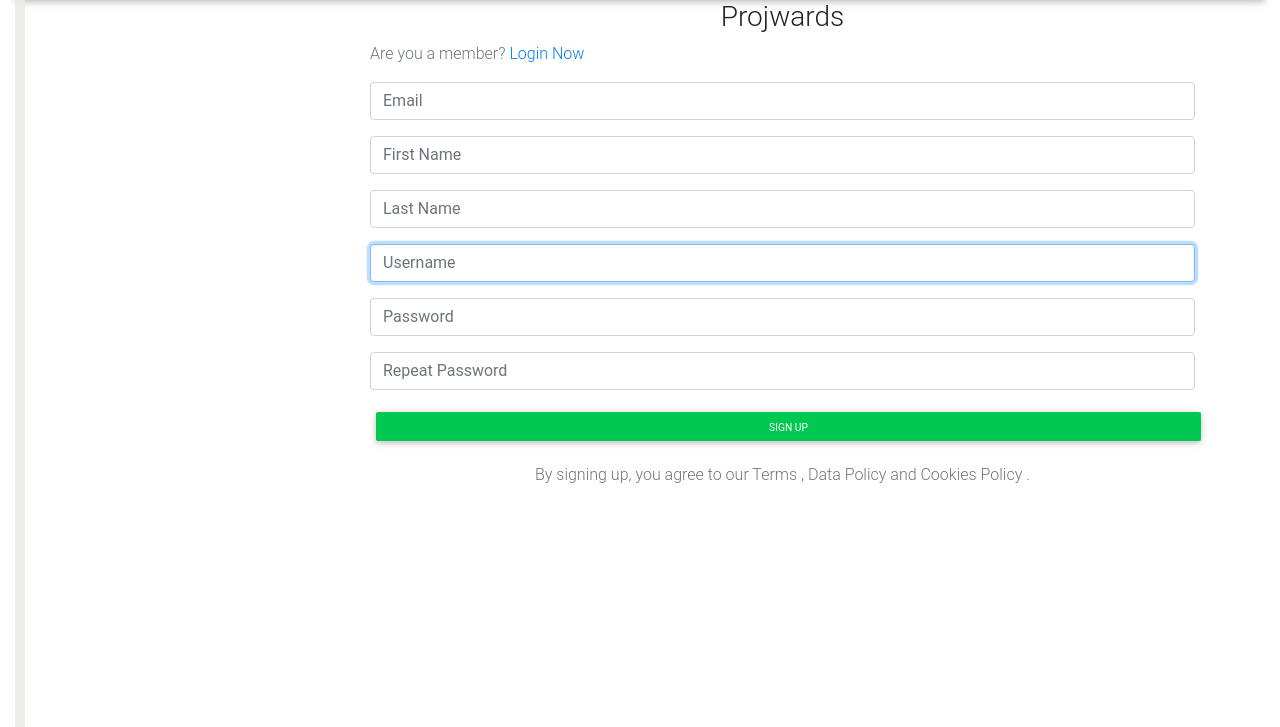
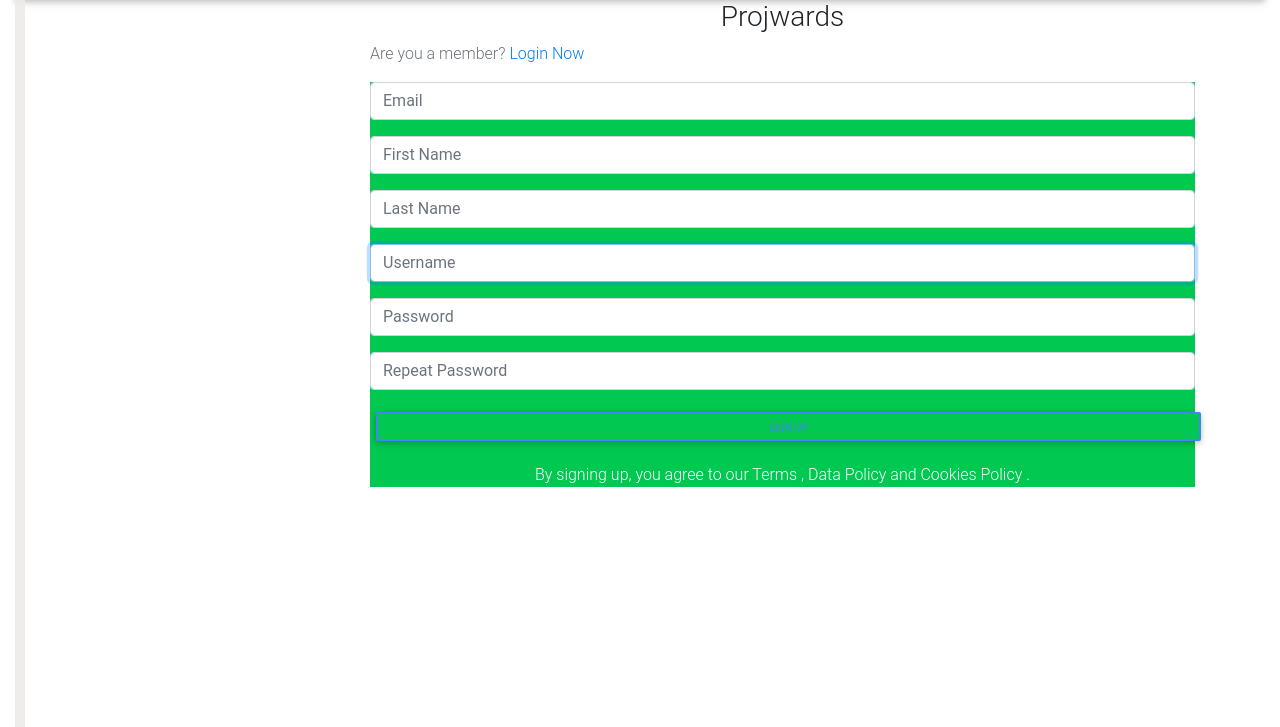
Before and after one commit to Paulwamaria/neighbourhood, a Django app: page /register/ in a window 1280 px wide. Shown: the part 57-784 px from the top of the page. Run offline with Django 3.2, Linux system fonts and the light colour scheme; some libraries are stand-ins or nearby versions; some web fonts are replaced.

Commit message:
Add background color to the registration form

```diff
--- a/users/templates/users/register.html
+++ b/users/templates/users/register.html
@@ -21,18 +21,18 @@
                 <div class="text-muted">
                     <p>Are you a member? <a href="#">Login Now</a></p>
                 </div>
-                <div class="panel-body">
+                <div class="panel-body bg-success">
 
                     <form action="" method="POST" enctype="multipart/form-data">
                         {% csrf_token %}
                         {{form|crispy}}
                         <div class="form-group">
-                            <input type="submit" class="btn btn-success btn-sm sign form-control" value="Sign Up"
+                            <input type="submit" class="btn btn-success btn-sm btn-outline-primary  form-control" value="Sign Up"
                                 id='sign'>
                         </div>
 
                         <div class="text-muted">
-                            <p class="text-center">By signing up, you agree to our Terms , Data Policy and Cookies
+                            <p class="text-center text-white">By signing up, you agree to our Terms , Data Policy and Cookies
                                 Policy .</p>
                         </div>
 
```
